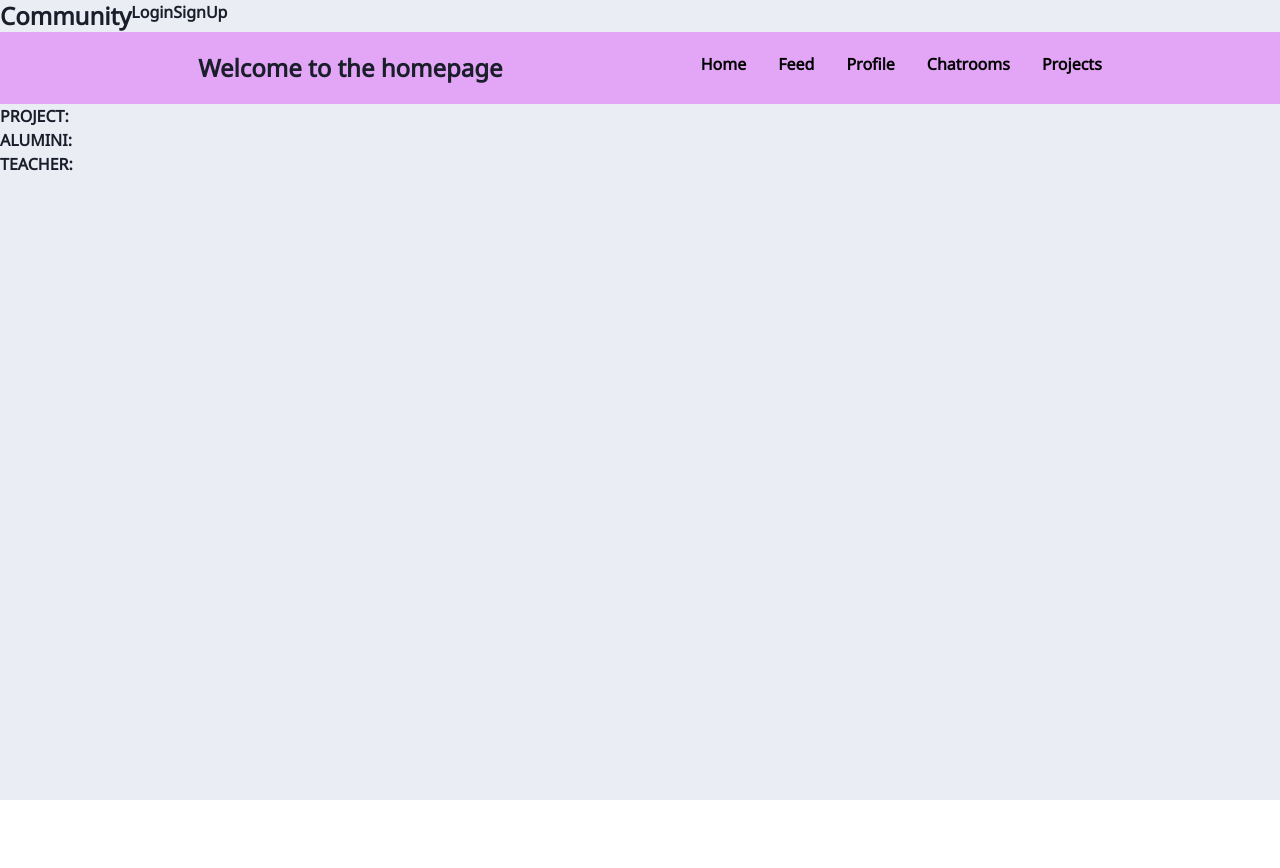
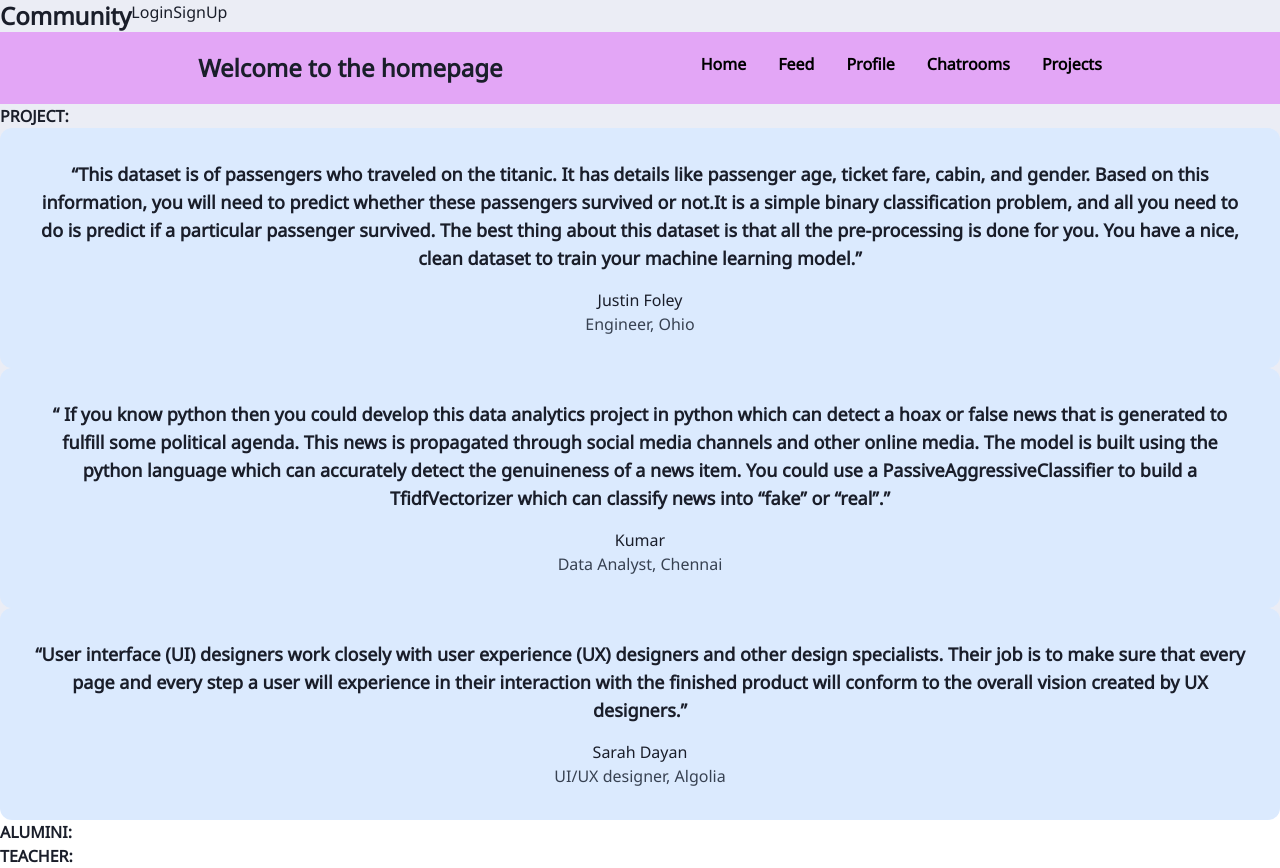
Before and after one commit to Nikhil-Abraham/Community-BMSCE, a Next.js app in the folder c2/: page /home in a window 1280 px wide. Before the commit the page ends 800 px from the top, so only its background shows below. Built offline with nearby package versions, Linux system fonts and the light colour scheme.

Commit message:
Update home.js

```diff
--- a/c2/pages/home.js
+++ b/c2/pages/home.js
@@ -28,7 +28,68 @@ export default function Home() {
                 </div>
             </nav>
             </div>
-            <div>PROJECT:</div>
+            <div>
+            PROJECT:
+            <div class="md:flex bg-blue-100 rounded-xl p-8 md:p-0">
+  <div class="pt-6 md:p-8 text-center space-y-4">
+    <blockquote>
+      <p class="text-lg font-small">
+“This dataset is of passengers who traveled on the titanic. It has details like passenger age, ticket fare, cabin, and gender. Based on this
+information, you will need to predict whether these passengers survived or not.It is a simple binary classification problem, and all you need to do
+is predict if a particular passenger survived. The best thing about this dataset is that all the pre-processing is done for you. You have a nice,
+clean dataset to train your machine learning model.”
+      </p>
+    </blockquote>
+    <figcaption class="font-medium">
+      <div class="text-sky-500">
+        Justin Foley
+      </div>
+      <div class="text-gray-700">
+        Engineer, Ohio
+      </div>
+    </figcaption>
+  </div>
+</div>
+<div class="md:flex bg-blue-100 rounded-xl p-8 md:p-0">
+<div class="pt-6 md:p-8 text-center space-y-4">
+<blockquote>
+<p class="text-lg font-small">
+“ If you know python then you could develop this data analytics project in python which can detect a hoax or false news that is generated to fulfill some
+political agenda. This news is propagated through social media channels and other online media. The model is built using the python language which can
+accurately detect the genuineness of a news item. You could use a PassiveAggressiveClassifier to build a TfidfVectorizer which can classify news into
+“fake” or “real”.”
+</p>
+</blockquote>
+<figcaption class="font-medium">
+<div class="text-sky-500">
+Kumar
+</div>
+<div class="text-gray-700">
+Data Analyst, Chennai
+</div>
+</figcaption>
+</div>
+</div>
+<div class="md:flex bg-blue-100 rounded-xl p-8 md:p-0">
+<div class="pt-6 md:p-8 text-center space-y-4">
+<blockquote>
+<p class="text-lg font-small">
+“User interface (UI) designers work closely with user experience (UX) designers and other design specialists. Their job is to make sure that every page
+and every step a user will experience in their interaction with the finished product will conform to the overall vision created by UX designers.”
+</p>
+</blockquote>
+<figcaption class="font-medium">
+<div class="text-sky-500">
+Sarah Dayan
+</div>
+<div class="text-gray-700">
+UI/UX designer, Algolia
+</div>
+</figcaption>
+</div>
+</div>
+            </div>
+
     <div>ALUMINI:</div>
       <div>TEACHER:</div>
         </div>
```
